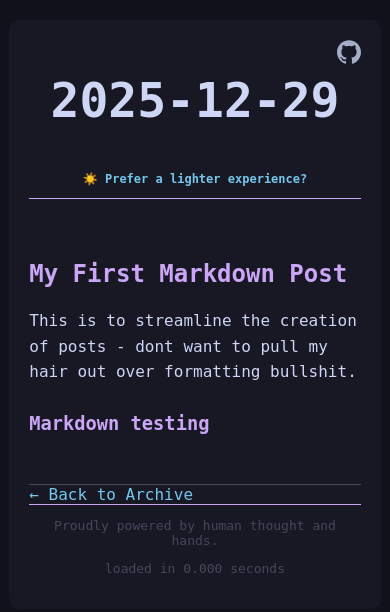
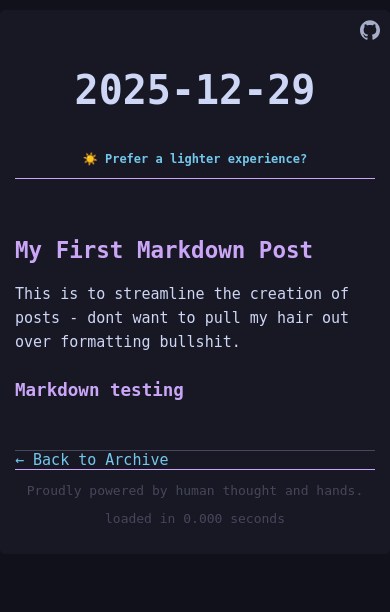
Before and after one commit to SpaceSnek/SimpleBlogSite, a Flask app: page /blog/2025-12-29 in a window 390 px wide. Shown: the top 612 px of the page. Run offline with Flask 3, Linux system fonts and the light colour scheme.

Commit message:
added mobile friendly adjustments to help the mobile experience

```diff
--- a/static/style.css
+++ b/static/style.css
@@ -134,3 +134,31 @@ a:hover {
     border: 0;
     border-top: 1px solid var(--surface1);
 }
+/* Mobile Friendly Adjustments */
+@media (max-width: 768px) {
+    .main-container {
+        width: 95vw;
+        max-width: 95vw;
+        padding: 15px;
+        margin-top: 10px;
+        border-radius: 5px;
+    }
+
+    .main-container-header {
+        font-size: 20px;
+        margin-top: 15px;
+    }
+    .github-link {
+        top: 10px;
+        right: 10px;
+        width: 20px;
+        height: 20px;
+    }
+    .main-container-content {
+        font-size: 15px;
+    }
+    .blog-post-body pre {
+        padding: 10px;
+        font-size: 13px;
+    }
+}
--- a/templates/base.html
+++ b/templates/base.html
@@ -1,6 +1,7 @@
 <!DOCTYPE html>
 <html>
 <head>
+    <meta name="viewport" content="width=device-width, initial-scale=1.0">
     <title>{% block title %}{% endblock %}</title>
     <link rel="stylesheet" href="{{ url_for('static', filename='style.css') }}">
 </head>
```
